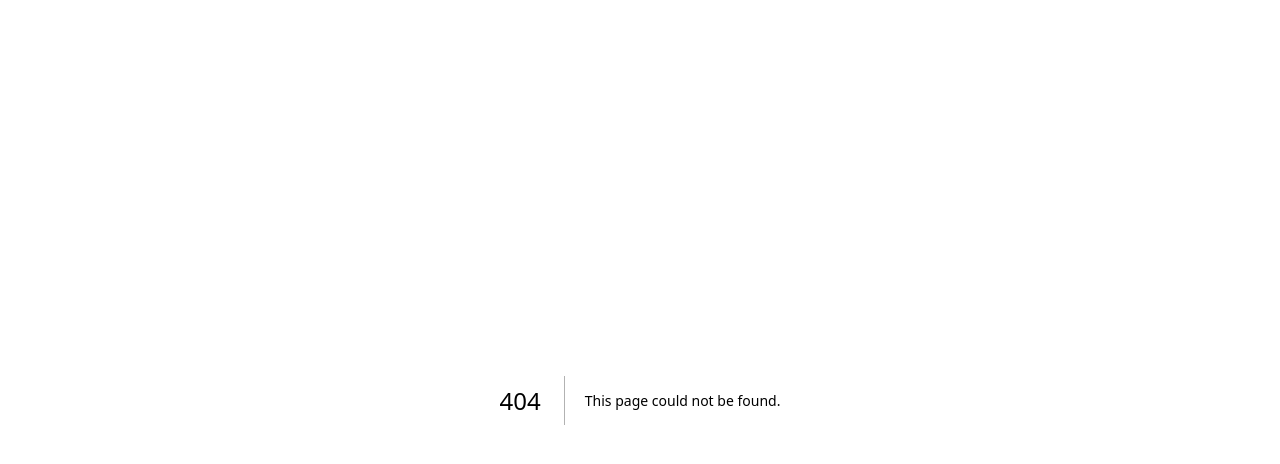
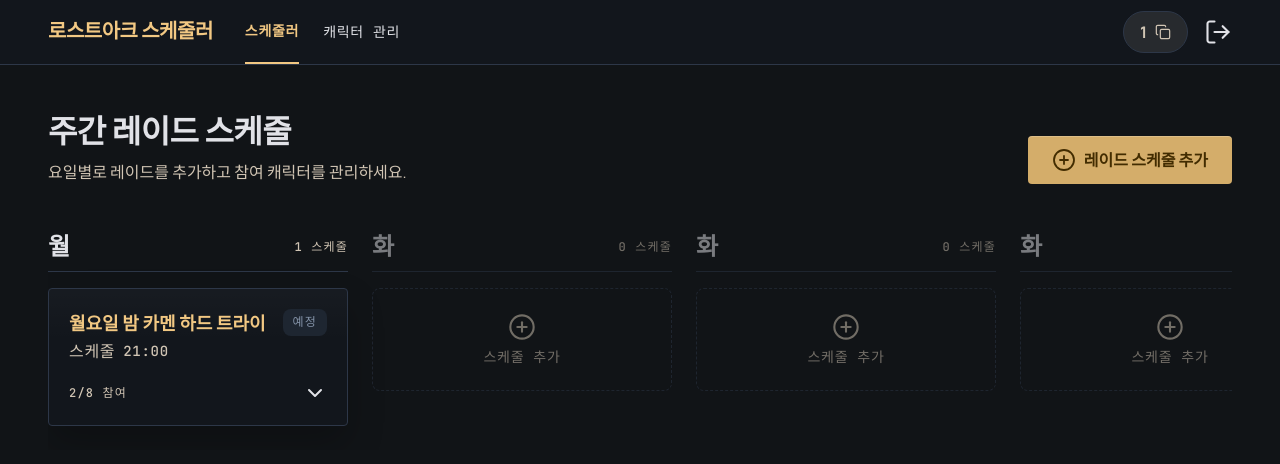
Before and after one commit to asdfqaz74/loa-schedule, a Next.js app: page /1/scheduler in a window 1280 px wide. Before the commit this address had no page. Shown: the top 464 px of the page. Built offline with nearby package versions, Linux system fonts and the light colour scheme.

Commit message:
[Feat] 방입장 로직 수정 및 로컬스토리지 이용

```diff
--- a/src/components/RoomForm/index.tsx
+++ b/src/components/RoomForm/index.tsx
@@ -1,27 +1,46 @@
 "use client";
 
 import { enterRoomAction } from "@/app/actions";
-import { EnterRoomRequest } from "@/types/room.types";
+import { useRoomCode } from "@/hooks/useRoomCode";
+import { removeRoomCode, setRoomCode } from "@/utils/roomCodeStorage";
 import { useRouter } from "next/navigation";
-import { useState } from "react";
+import { useMemo, useState } from "react";
 import { useForm } from "react-hook-form";
 
+import type { EnterRoomRequest } from "@/types/room.types";
+
+/* ------------------ 방번호 정규식 ----------------- */
 const ROOMCODE = /^[A-Z0-9]{6}$/;
 
 export default function RoomForm() {
+  /* ---------------- React Hook ---------------- */
+  const router = useRouter();
+  const storedRoomcode = useRoomCode();
+
+  const formValues = useMemo(
+    () => ({
+      roomCode: storedRoomcode ?? "",
+    }),
+    [storedRoomcode],
+  );
+
   const [serverMessage, setServerMessage] = useState<string | null>(null);
-  const router = useRouter();
+  const [checkedOverride, setCheckedOverride] = useState<boolean | null>(null);
 
   const {
     register,
     handleSubmit,
     formState: { errors, isSubmitting },
   } = useForm<EnterRoomRequest>({
-    defaultValues: {
-      roomCode: "",
+    values: formValues,
+    resetOptions: {
+      keepDirtyValues: true,
     },
   });
 
+  const checked = checkedOverride ?? Boolean(storedRoomcode);
+
+  /* --------------- Event Handler -------------- */
   const onSubmit = async (values: EnterRoomRequest) => {
     setServerMessage(null);
     console.log(values);
@@ -33,8 +52,16 @@ export default function RoomForm() {
       return;
     }
 
+    const id = values.roomCode;
+
+    if (checked) {
+      setRoomCode(id);
+    } else {
+      removeRoomCode();
+    }
+
     setServerMessage(result.message);
-    router.push("/scheduler");
+    router.push(`/${id}/scheduler`);
   };
 
   return (
@@ -70,6 +97,13 @@ export default function RoomForm() {
           <p className="text-xs text-amber-300">{serverMessage}</p>
         )}
       </div>
+      <label htmlFor="remember">30일동안 기억하기</label>
+      <input
+        type="checkbox"
+        id="remember"
+        checked={checked}
+        onChange={(e) => setCheckedOverride(e.target.checked)}
+      />
 
       <button
         type="submit"
--- a/src/components/common/Header/MenuLink.tsx
+++ b/src/components/common/Header/MenuLink.tsx
@@ -1,7 +1,7 @@
 "use client";
 
 import Link from "next/link";
-import { usePathname } from "next/navigation";
+import { useParams, usePathname } from "next/navigation";
 
 /* -------------------------------------------- */
 /*               Constant Setting               */
@@ -15,9 +15,15 @@ const INACTIVE_CLASS =
 
 /* ----------------- 메뉴 아이템 설정 ---------------- */
 const MENU_ITEMS = [
-  { href: "/scheduler", label: "스케줄러", activePaths: ["/scheduler"] },
-  { href: "/characters", label: "캐릭터 관리", activePaths: ["/characters"] },
-];
+  {
+    segement: "scheduler",
+    label: "스케줄러",
+  },
+  {
+    segement: "characters",
+    label: "캐릭터 관리",
+  },
+] as const;
 
 /* -------------------------------------------- */
 /*               Component Setting              */
@@ -48,8 +54,7 @@ function LinkComponent({ href, isActive, label }: LinkComponentType) {
  */
 export default function MenuLink() {
   const pathname = usePathname();
-
-  console.log(pathname);
+  const { id } = useParams<{ id: string }>();
 
   return (
     <div className="flex items-center gap-8">
@@ -58,16 +63,13 @@ export default function MenuLink() {
       </h1>
       <nav className="hidden md:flex items-center gap-6 h-16">
         {MENU_ITEMS.map((item) => {
-          const isActive = item.activePaths.some((path) =>
-            path === "/"
-              ? pathname === "/"
-              : pathname === path || pathname.startsWith(`${path}/`),
-          );
+          const href = `/${id}/${item.segement}`;
+          const isActive = pathname === href || pathname.startsWith(`${href}/`);
 
           return (
             <LinkComponent
-              key={item.href}
-              href={item.href}
+              key={item.segement}
+              href={href}
               isActive={isActive}
               label={item.label}
             />
--- a/src/components/common/Header/RoomInfo.tsx
+++ b/src/components/common/Header/RoomInfo.tsx
@@ -1,18 +1,25 @@
 "use client";
 
+import { useRoomCode } from "@/hooks/useRoomCode";
 import { Copy, LogOut, Menu } from "lucide-react";
-import { useRouter } from "next/navigation";
+import { usePathname, useRouter } from "next/navigation";
 import { toast } from "react-toastify";
 
 export default function RoomInfo() {
   const router = useRouter();
+  const path = usePathname();
+  const storedRoomcode = useRoomCode();
+
+  const pathRoomcode = path.split("/")[1];
+
+  const roomcode = pathRoomcode ?? storedRoomcode;
 
   /* -------------------------------------------- */
   /*                 Event Handler                */
   /* -------------------------------------------- */
   const handleCopyClick = async () => {
     try {
-      await navigator.clipboard.writeText("ROOM-AX79-K, 복사테스트");
+      await navigator.clipboard.writeText(`${roomcode}, 복사테스트`);
       toast.success("방 코드가 복사되었습니다.");
     } catch {
       toast.error("방 코드 복사에 실패했습니다.");
@@ -29,7 +36,7 @@ export default function RoomInfo() {
   return (
     <div className="flex items-center gap-4">
       <div className="flex items-center gap-2 text-on-surface-variant text-label-sm font-label-sm bg-surface-container-high px-4 py-2 rounded-full border border-deep-border">
-        <span className="font-bold">ROOM-AX79-K</span>
+        <span className="font-bold">{roomcode}</span>
         <button
           className="hover:text-primary transition-colors flex items-center justify-center"
           title="방 코드 복사"
--- /dev/null
+++ b/src/hooks/useRoomCode.ts
@@ -0,0 +1,19 @@
+"use client";
+
+import {
+  getRoomCodeSnapshot,
+  subscribeRoomCode,
+} from "@/utils/roomCodeStorage";
+import { useSyncExternalStore } from "react";
+
+/**
+ * localStorage에 저장된 방코드를 React 상태처럼 구독하는 hook.
+ * 서버 렌더링 중에는 localStorage를 사용할 수 없으므로 기본값은 null이다.
+ */
+export function useRoomCode() {
+  return useSyncExternalStore(
+    subscribeRoomCode,
+    getRoomCodeSnapshot,
+    () => null,
+  );
+}
--- /dev/null
+++ b/src/utils/roomCodeStorage.ts
@@ -0,0 +1,77 @@
+const KEY = "roomCode";
+const EXPIRE_MS = 30 * 24 * 60 * 60 * 1000;
+
+const listeners = new Set<() => void>();
+
+// localStorage 변경을 같은 탭 안에서도 React에 알려주기 위한 구독자 목록.
+// 브라우저의 storage 이벤트는 다른 탭/창에서 변경될 때만 발생한다.
+function notify() {
+  listeners.forEach((listener) => listener());
+}
+
+/**
+ * 현재 저장된 방코드를 반환한다.
+ * 값이 없거나, 만료됐거나, 파싱에 실패하면 null 을 반환하고 저장값을 정리한다.
+ */
+export function getRoomCodeSnapshot() {
+  if (typeof window === "undefined") return null;
+
+  const raw = localStorage.getItem(KEY);
+  if (!raw) return null;
+
+  try {
+    const data = JSON.parse(raw);
+
+    if (Date.now() > data.expiresAt) {
+      localStorage.removeItem(KEY);
+      return null;
+    }
+
+    return data.value as string;
+  } catch {
+    localStorage.removeItem(KEY);
+    return null;
+  }
+}
+
+/**
+ * 방코드를 30일 만료 시간과 함께 저장된다.
+ */
+export function setRoomCode(roomCode: string) {
+  localStorage.setItem(
+    KEY,
+    JSON.stringify({
+      value: roomCode,
+      expiresAt: Date.now() + EXPIRE_MS,
+    }),
+  );
+
+  notify();
+}
+
+/**
+ * 저장된 방코드를 삭제한다.
+ */
+export function removeRoomCode() {
+  localStorage.removeItem(KEY);
+  notify();
+}
+
+/**
+ * 방코드 저장값 변경을 구독한다.
+ * 같은 탭 변경은 notify로, 다른 탭 변경은 storage 이벤트로 감지한다.
+ */
+export function subscribeRoomCode(listener: () => void) {
+  listeners.add(listener);
+
+  const handleStorage = (event: StorageEvent) => {
+    if (event.key === KEY) listener();
+  };
+
+  window.addEventListener("storage", handleStorage);
+
+  return () => {
+    listeners.delete(listener);
+    window.removeEventListener("storage", handleStorage);
+  };
+}
```
Also changed, not shown: src/types/raid-items.types.ts (added, +54 -0 lines), src/app/[id]/characters/page.tsx (renamed from src/app/(nav)/characters/page.tsx), src/app/[id]/layout.tsx (renamed from src/app/(nav)/layout.tsx), src/app/[id]/scheduler/page.tsx (renamed from src/app/(nav)/scheduler/page.tsx).
